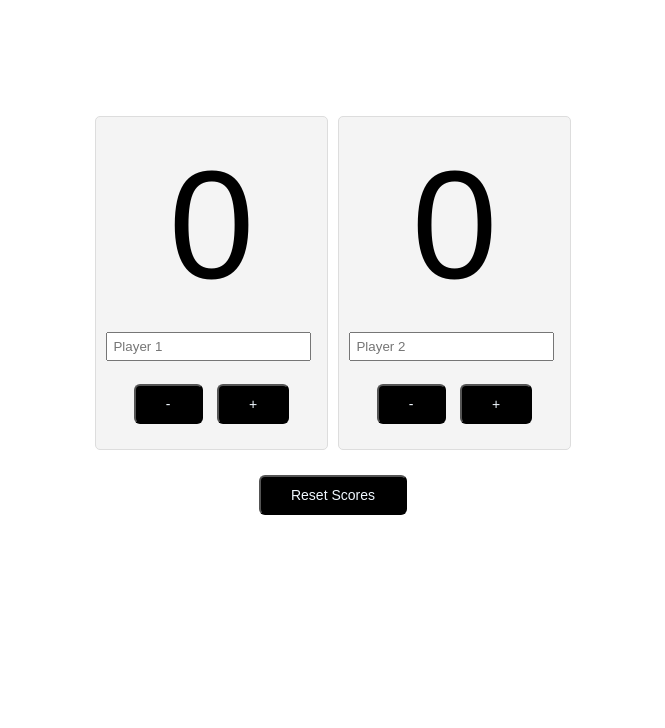
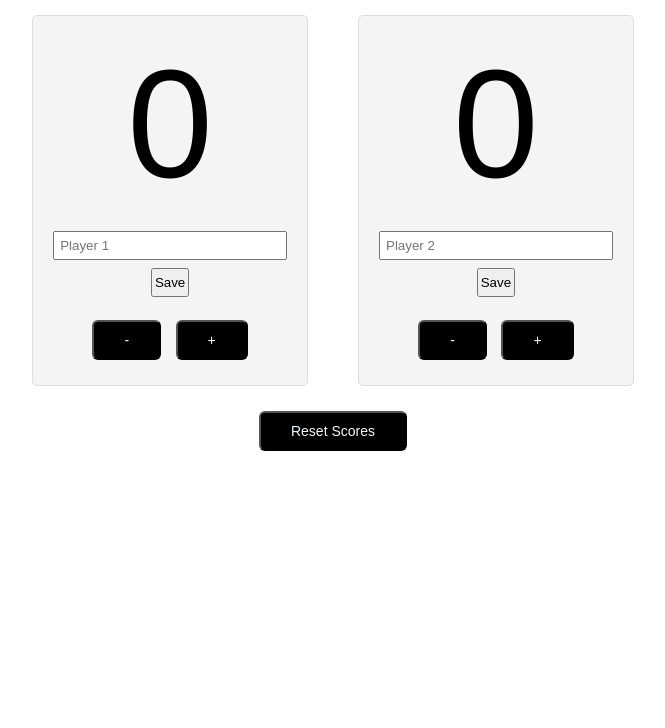
Before and after one commit to diidhul/badminton-Score-Board, a plain HTML site: page index.html in a window 1280 px wide. Shown: the part 72-800 px from the top of the page, without its empty margins (307-972 px from the left). Drawn offline with Linux system fonts and the light colour scheme.

Commit message:
update html and styling

```diff
--- a/index.html
+++ b/index.html
@@ -9,12 +9,15 @@
 </head>
 
 <body>
+
+    <h1>Badminton Score Counter</h1>
     <div class="content-wrapper">
         <div class="grid-container">
             <div class="grid-item">
                 <label id="countLabel">0</label>
                 <br>
                 <input id="playerName1" type="text" placeholder="Player 1">
+                <button id="btnSaveP1" class="btnSavePlayer"> Save </button>
                 <div id="btnContainer">
                     <br>
                     <button id="decreaseBtn" class="buttons">-</button>
@@ -25,7 +28,8 @@
                 <label id="countLabel2">0</label>
                 <br>
                 <input id="playerName2" type="text" placeholder="Player 2">
-                <div id="btnContainer2">
+                <button id="btnSaveP2" class="btnSavePlayer"> Save </button>
+                <div id="btnContainer">
                     <br>
                     <button id="decreaseBtn2" class="buttons">-</button>
                     <button id="increaseBtn2" class="buttons">+</button>
--- a/style.css
+++ b/style.css
@@ -1,18 +1,26 @@
-body {
+* {
+  margin: 0;
+  padding: 0;
+  font-family: Arial, Helvetica, sans-serif;
+  box-sizing: border-box;
+}
+
+h1 {
+  padding: 20px 0 10px;
+  text-align: center;
+}
+
+.content-wrapper {
   display: flex;
-  justify-content: center;
+  flex-direction: column;
   align-items: center;
-  height: 100vh;
-  margin: 0;
-  font-family: Arial, sans-serif;
+  padding: 20px;
 }
 
 .grid-container {
-  display: grid;
-  grid-template-columns: repeat(3, 1fr);
-  grid-gap: 10px;
-  text-align: center;
-  grid-template-columns: repeat(2, 1fr);
+  display: flex;
+  gap: 50px;
+  justify-content: space-evenly;
 }
 
 .grid-item {
@@ -20,34 +28,25 @@ body {
   padding: 20px;
   border: 1px solid #ddd;
   border-radius: 5px;
+  text-align: center;
 }
 
 input[type="text"] {
   width: 100%;
   padding: 5px;
-  margin-top: auto;
-  margin-left: -5%;
 }
 
-#countLabel {
-  font-size: 154px;
-  font-family: helvetica;
-  display: block;
-  align-items: center;
-  text-align: center;
+.btnSavePlayer {
+  padding: 5px 2px;
+  margin-top: 8px;
 }
 
+#countLabel,
 #countLabel2 {
   font-size: 154px;
   font-family: helvetica;
   display: block;
-  align-items: center;
   text-align: center;
-}
-
-#playerName {
-  text-align: center;
-  align-items: center;
 }
 
 .buttons {
@@ -65,9 +64,11 @@ input[type="text"] {
   background-color: rgb(70, 70, 70);
 }
 
+.btnSavePlayer {
+}
+
 .resetBtnContainer {
   text-align: center;
-  margin-top: auto;
   padding: 20px 0;
 }
 
@@ -85,3 +86,20 @@ input[type="text"] {
 .resetbtn:hover {
   background-color: rgb(163, 49, 49);
 }
+
+/* Media Query untuk layar kecil */
+@media (max-width: 430px) {
+  .content-wrapper {
+    flex-direction: column;
+    align-items: center;
+  }
+
+  .grid-container {
+    flex-direction: column; /* Mengubah grid menjadi kolom (bertumpuk ke bawah) */
+    gap: 20px; /* Memberi jarak antar item */
+  }
+
+  .grid-item {
+    width: 100%; /* Memastikan item memenuhi lebar layar kecil */
+  }
+}
```
